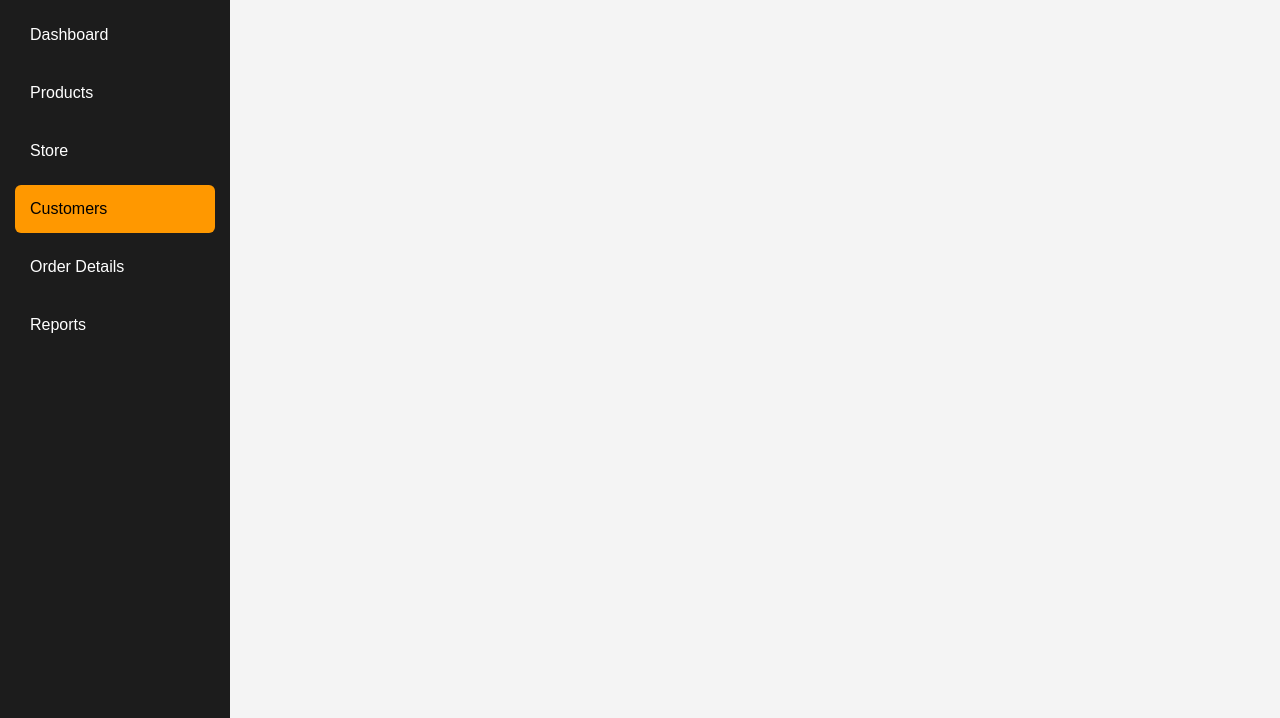
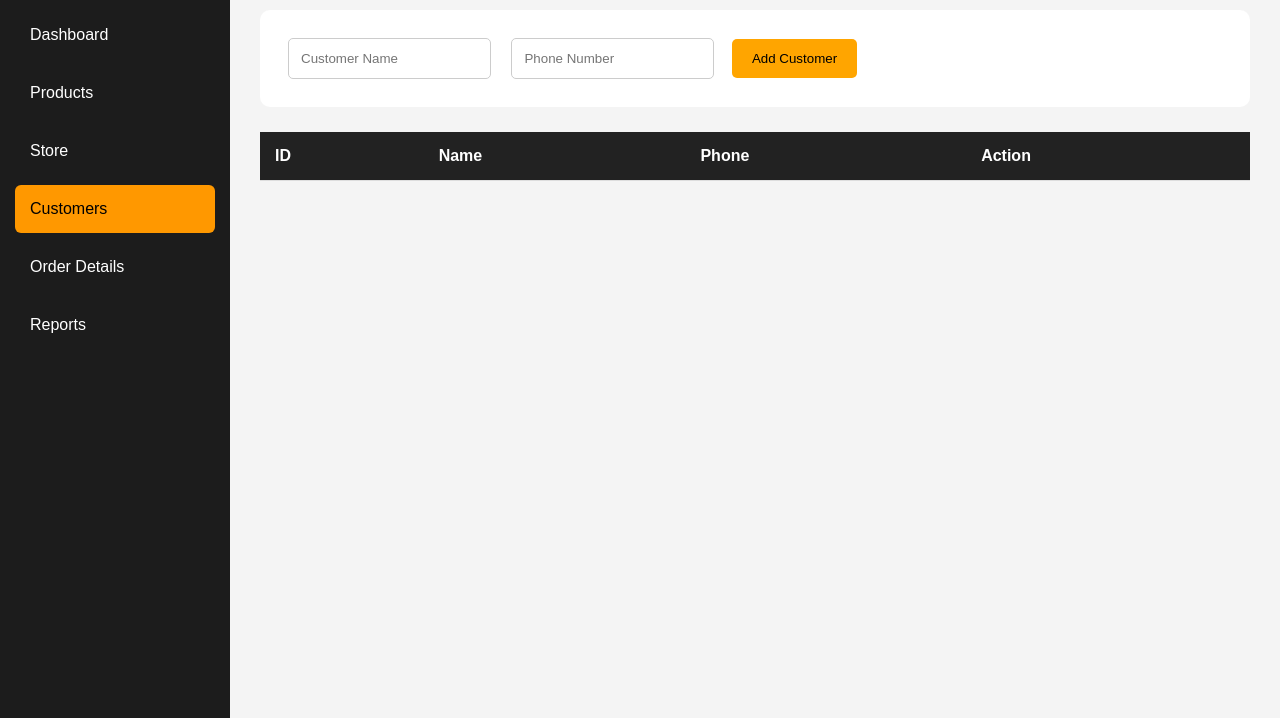
Before and after one commit to Roneth87/BiteCraft-Burger-Shop-POS-System, a plain HTML site: page customers.html in a window 1280 px wide. Shown: the part 82-800 px from the top of the page. Drawn offline with Linux system fonts and the light colour scheme.

Commit message:
Add customer form

```diff
--- a/customers.html
+++ b/customers.html
@@ -24,6 +24,37 @@
     </div>
 
 
+    <div class="main">
+
+    <h1>Manage Customer </h1>
+
+    <div class="form-box">
+
+        <input type="text" id="customerNameInput" placeholder="Customer Name">
+        <input type="tel" id="customerPhone" placeholder="Phone Number">
+
+        <button onclick="addCustomer()">Add Customer</button>
+
+    </div>
+
+    <table>
+
+        <thead>
+            <tr>
+                <th>ID</th>
+                <th>Name</th>
+                <th>Phone</th>
+                <th>Action</th>
+            </tr>
+        </thead>
+
+        <tbody id="customerTable"></tbody>
+
+    </table>
+
+</div>
+
+
 
 
     <script src="app.js"></script>
```
